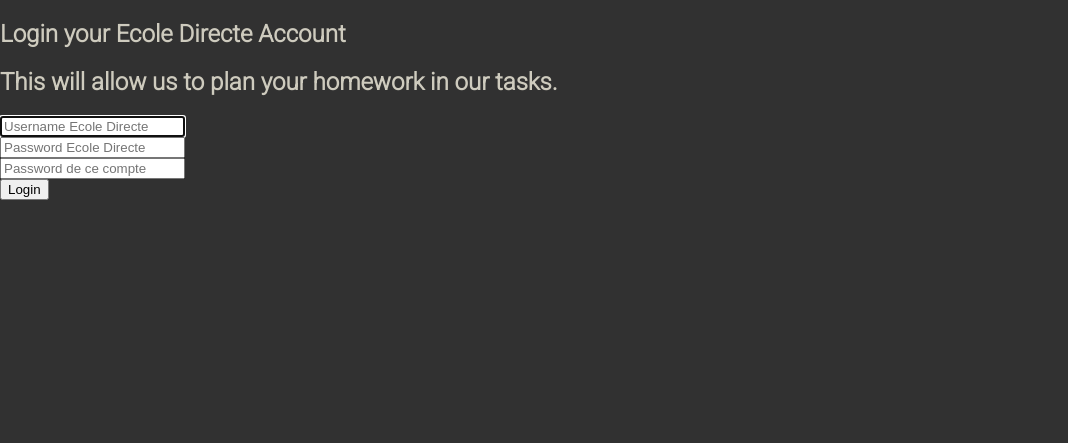
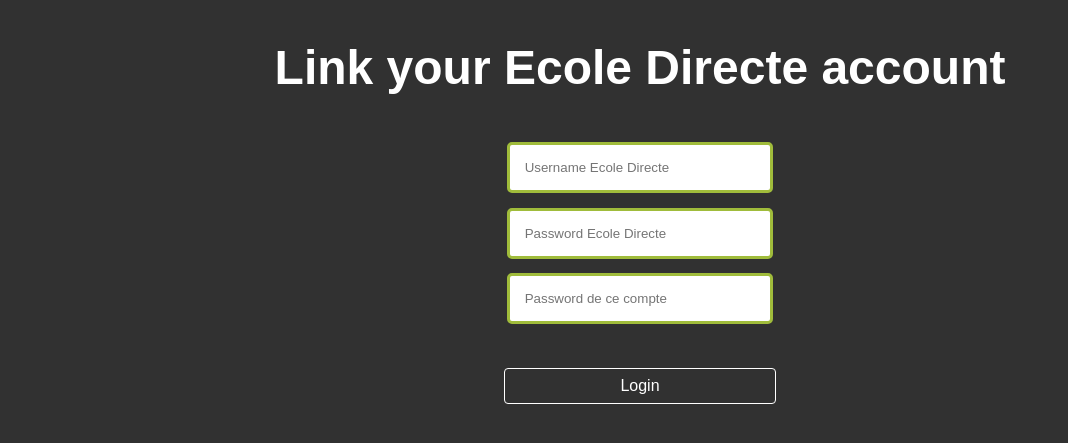
Before and after one commit to theophile-jr/productivite-app, a Flask app: page /ecoledirecte in a window 1280 px wide. Shown: the part 58-501 px from the top of the page, without its empty margins (0-1068 px from the left). Run offline with Flask 2, Linux system fonts and the light colour scheme; a user stored in the database is signed in.

Commit message:
Improve login style

```diff
--- a/project/main.py
+++ b/project/main.py
@@ -122,7 +122,7 @@
     if not result: # échec link
         flash("User Password is incorrect")
 
-    return redirect(url_for('main.profile'))
+    return redirect(url_for('main.todo'))
 
 @main.route('/ecoledirecte_fetch')
 @login_required
--- /dev/null
+++ b/project/static/css/forms.css
@@ -0,0 +1,33 @@
+.input-log{
+    padding: 15px;
+    border: 3px solid #A0BC3B;
+    margin: 1%;
+    border-radius: 5px;
+    outline: none;
+    width: 100%;
+    max-width: 20em;
+}
+
+.input-log:focus{
+    /*border: 4px solid #A0BC3B;*/
+}
+
+.title{
+    font-size: 3em;
+    /*font-max-size: 1px;*/
+    text-align: center;
+    color: white;
+    font-family: 'Rum Raisin', sans-serif;
+    word-wrap: break-word;
+    max-width: 100%;
+}
+
+.btn-log{
+    margin-top: 5%;
+    width: 100%;
+    max-width: 17em;
+}
+
+.w-100{
+    width: 100%;
+}
--- a/project/static/css/master.css
+++ b/project/static/css/master.css
@@ -194,3 +194,11 @@
 .trashbin:hover{
     color: red;
 }
+
+.grid{
+    display: grid;
+}
+
+.text-center{
+    text-align: center;
+}
--- a/project/templates/ecoledirecte.html
+++ b/project/templates/ecoledirecte.html
@@ -1,13 +1,15 @@
+<!-- templates/signup.html -->
+<link rel="stylesheet" href="{{ url_for('static', filename='css/forms.css') }}"/>
+<link rel="stylesheet" href="{{ url_for('static', filename='css/master.css') }}"/>
+
 {% extends "base.html" %}
+{% block content %}
 
-{% block content %}
-<h1 class="title">
-  Login your Ecole Directe Account
-</h1>
-<h2 class="subtitle">
-  This will allow us to plan your homework in our tasks.
+<div class="justify-center grid items-center w-full text-center">
+
+  <h2 class="title">
+    Link your Ecole Directe account
   </h2>
-<div class="box">
 
   {% with messages = get_flashed_messages() %}
   {% if messages %}
@@ -16,26 +18,31 @@
   </div>
   {% endif %}
   {% endwith %}
+
+
     <form method="POST" action="/ecoledirecte">
       <div class="field">
         <div class="control">
-          <input class="input is-large" type="text" name="username" placeholder="Username Ecole Directe" autofocus="">
+          <input class="input-log is-large" type="text" name="username" placeholder="Username Ecole Directe"
+                 autofocus="">
         </div>
       </div>
 
       <div class="field">
         <div class="control">
-          <input class="input is-large" type="password" name="password" placeholder="Password Ecole Directe">
+          <input class="input-log is-large" type="password" name="password"
+                 placeholder="Password Ecole Directe">
         </div>
       </div>
 
       <div class="field">
         <div class="control">
-          <input class="input is-large" type="password" name="website_password" placeholder="Password de ce compte" autofocus="">
+          <input class="input-log is-large" type="password" name="website_password"
+                 placeholder="Password de ce compte" autofocus="">
         </div>
       </div>
-    <button class="button is-block is-info is-large is-fullwidth">Login</button>
+      <button class="btn btn-success btn-log is-block is-info is-large is-fullwidth">Login</button>
     </form>
-
+  </div>
 </div>
 {% endblock %}
```
Also changed, not shown: project/templates/ecoledirecte_fetch.html (+10 -3 lines), project/templates/login.html (+6 -5 lines), project/templates/signup.html (+10 -7 lines), project/templates/todo.html (+18 -3 lines). Lines whose indentation alone changed are shown as unchanged.
